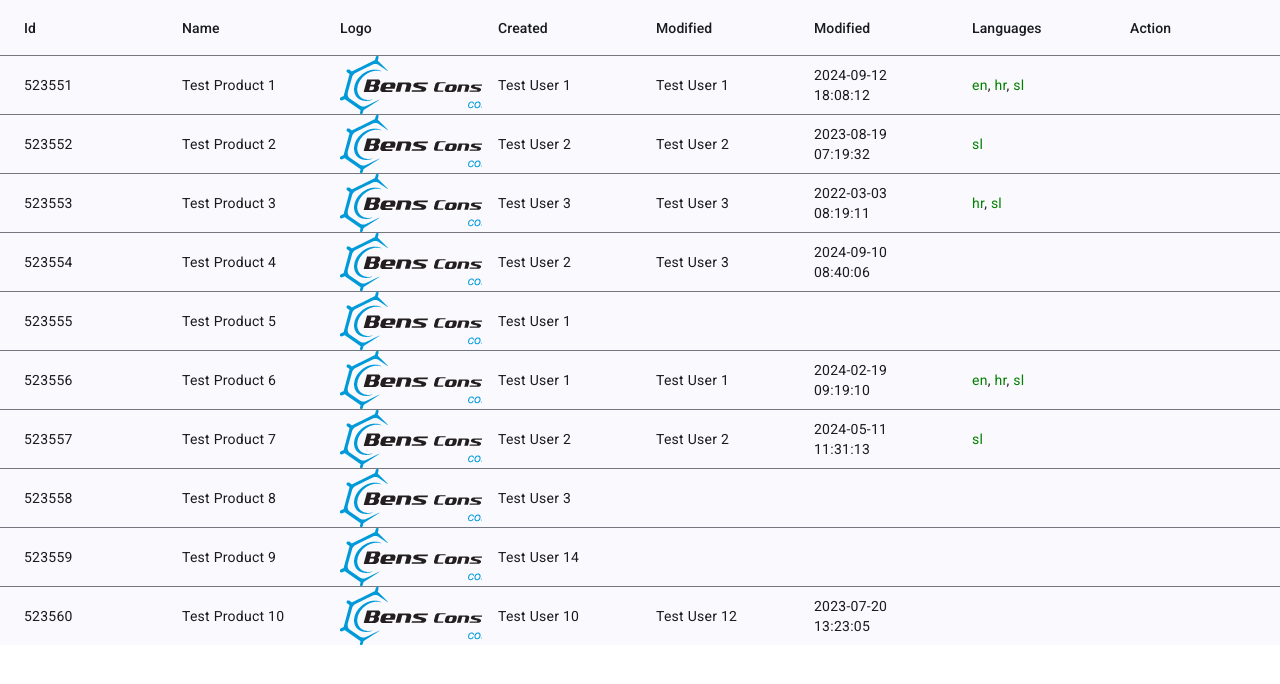
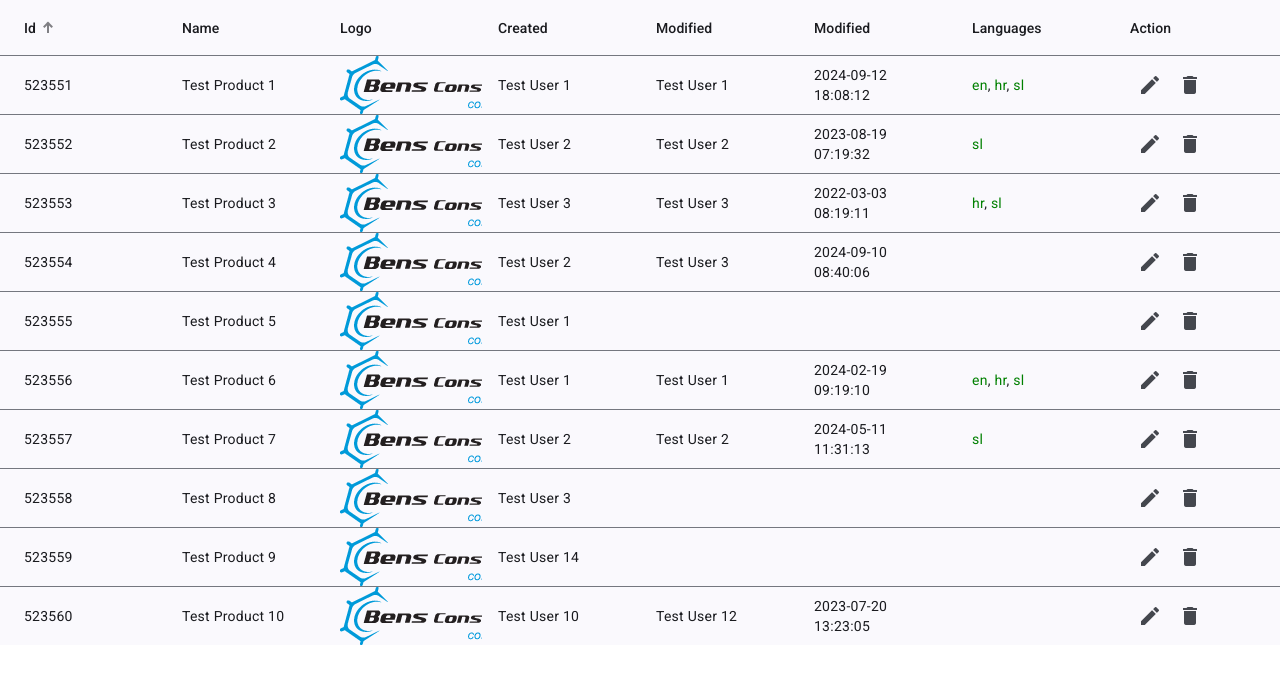
Before and after one commit to StructuredCode/chemical-app, an Angular app: page /products in a window 1280 px wide. Shown: the top 684 px of the page. Built offline with nearby package versions, Linux system fonts and the light colour scheme.

Commit message:
Add actions buttons to product-list table

```diff
--- a/src/app/product-list/product-list.component.html
+++ b/src/app/product-list/product-list.component.html
@@ -1,13 +1,13 @@
-<table mat-table [dataSource]="products">
+<table mat-table [dataSource]="dataSource" matSort>
   <!-- Id -->
   <ng-container matColumnDef="id">
-    <mat-header-cell *matHeaderCellDef>Id</mat-header-cell>
+    <mat-header-cell *matHeaderCellDef mat-sort-header>Id</mat-header-cell>
     <mat-cell *matCellDef="let product">{{ product.id }}</mat-cell>
   </ng-container>
 
   <!-- Name -->
   <ng-container matColumnDef="product_name">
-    <mat-header-cell *matHeaderCellDef>Name</mat-header-cell>
+    <mat-header-cell *matHeaderCellDef mat-sort-header>Name</mat-header-cell>
     <mat-cell *matCellDef="let product">{{ product.product_name }}</mat-cell>
   </ng-container>
 
@@ -49,7 +49,12 @@
   <ng-container matColumnDef="action">
     <mat-header-cell *matHeaderCellDef>Action</mat-header-cell>
     <mat-cell *matCellDef="let product">
-
+      <button class="button-bens-blue" mat-icon-button>
+        <mat-icon>edit</mat-icon>
+      </button>
+      <button class="button-bens-red" mat-icon-button>
+        <mat-icon>delete</mat-icon>
+      </button>
     </mat-cell>
   </ng-container>
 
--- a/src/app/product-list/product-list.component.scss
+++ b/src/app/product-list/product-list.component.scss
@@ -1,3 +1,11 @@
 ::ng-deep .custom-green {
  color:green;
 }
+
+button.button-bens-blue:hover {
+    color: var(--bens-blue);
+}
+
+button.button-bens-red:hover {
+    color: var(--bens-red);
+}
--- a/src/app/product-list/product-list.component.ts
+++ b/src/app/product-list/product-list.component.ts
@@ -1,23 +1,25 @@
 import { Component, OnInit, inject } from '@angular/core';
 import { ProductService } from '../services/product.service';
 import { Product } from '../models/product';
-import { MatTableModule } from '@angular/material/table';
+import { MatTableDataSource, MatTableModule } from '@angular/material/table';
 import { MatIconModule } from '@angular/material/icon';
 import { MatButtonModule } from '@angular/material/button';
+import { MatSortModule } from '@angular/material/sort';
 
 @Component({
   selector: 'app-product-list',
   standalone: true,
-  imports: [MatTableModule, MatIconModule, MatButtonModule],
+  imports: [MatTableModule, MatIconModule, MatButtonModule, MatSortModule],
   templateUrl: './product-list.component.html',
   styleUrl: './product-list.component.scss'
 })
 export class ProductListComponent implements OnInit {
   #productservice = inject(ProductService);
   products: Product[] = [];
+  dataSource: MatTableDataSource<Product> = new MatTableDataSource();
   displayedColumns: string[] = ['id', 'product_name', 'logo', 'created_by', 'modified_by', 'modified_on', 'languages', 'action'];
 
   ngOnInit(): void {
-    this.#productservice.getProducts().subscribe(res => this.products = res);
+    this.#productservice.getProducts().subscribe(res => this.dataSource = new MatTableDataSource(res));
   }
 }
--- a/src/styles.scss
+++ b/src/styles.scss
@@ -2,3 +2,8 @@
 
 html, body { height: 100%; }
 body { margin: 0; font-family: Roboto, "Helvetica Neue", sans-serif; }
+
+:root {
+    --bens-blue: #009ad9;
+    --bens-red: red;
+}
```
